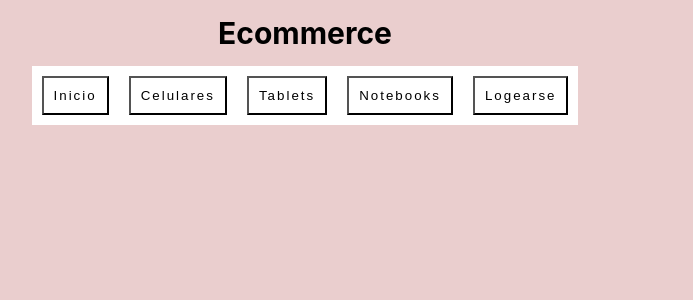
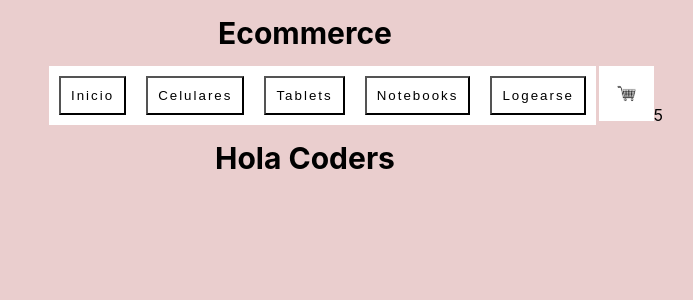
Before and after one commit to Arnaldo-Cabral/AppEcommerce, a React (Create React App) app: page / in a window 1280 px wide. Shown: the top 300 px of the page, without its empty margins (335-1028 px from the left). Built offline with nearby package versions, Linux system fonts and the light colour scheme.

Commit message:
Clase de componentes 1

```diff
--- a/src/App.js
+++ b/src/App.js
@@ -1,11 +1,13 @@
 import logo from './logo.svg';
 import './App.css';
 import NavBar from './components/NavBar/NavBar';
+import ItemListContainer from './components/ItemListContainer/ItemListContainer';
 
 function App() {
   return (
     <div className="App">
       <NavBar />
+      <ItemListContainer greeting='Hola Coders' />
     </div>
   );
 }
--- /dev/null
+++ b/src/components/CartWidget/CartWidget.js
@@ -0,0 +1,11 @@
+import '../NavBar/NavBar.css'
+const CartWidget = () => {
+    return (
+      <div>
+        <img className='carrito' src='./images/Cart.jpg' alt='cart-widget' />
+        5
+      </div>
+    )
+}
+
+export default CartWidget
--- /dev/null
+++ b/src/components/ItemListContainer/ItemListContainer.js
@@ -0,0 +1,5 @@
+const ItemListContainer = (props) => {
+  return <h1>{props.greeting}</h1>
+}
+
+export default ItemListContainer
--- a/src/components/NavBar/NavBar.css
+++ b/src/components/NavBar/NavBar.css
@@ -13,13 +13,25 @@ h1{
 .navBar{
     display: inline-flex;
     background-color: white;
+    margin-left: 30%;
 }
 
 .boton{
+    display: inline-flex;
     margin: 10px;
     padding: 10px;
     letter-spacing: 2px;
+    align-items: center;
     font-family: lora, sans-serif;
     color: black;
     background-color: white;
 }
+
+
+
+.carrito{
+    width: 10%;
+    margin-left: -80%;
+    padding: 10px;
+    background-color:white;
+    }
--- a/src/components/NavBar/NavBar.js
+++ b/src/components/NavBar/NavBar.js
@@ -1,4 +1,5 @@
 import './NavBar.css'
+import CartWidget from '../CartWidget/CartWidget'
 
 const NavBar = () => {
     return (
@@ -10,7 +11,9 @@ const NavBar = () => {
                 <button className="boton">Tablets</button>
                 <button className="boton">Notebooks</button>
                 <button className="boton">Logearse</button>
+                <CartWidget />
             </div>
+
         </nav>
     )
 }
```
Also changed, not shown: public/images/Cart.jpg (added).
